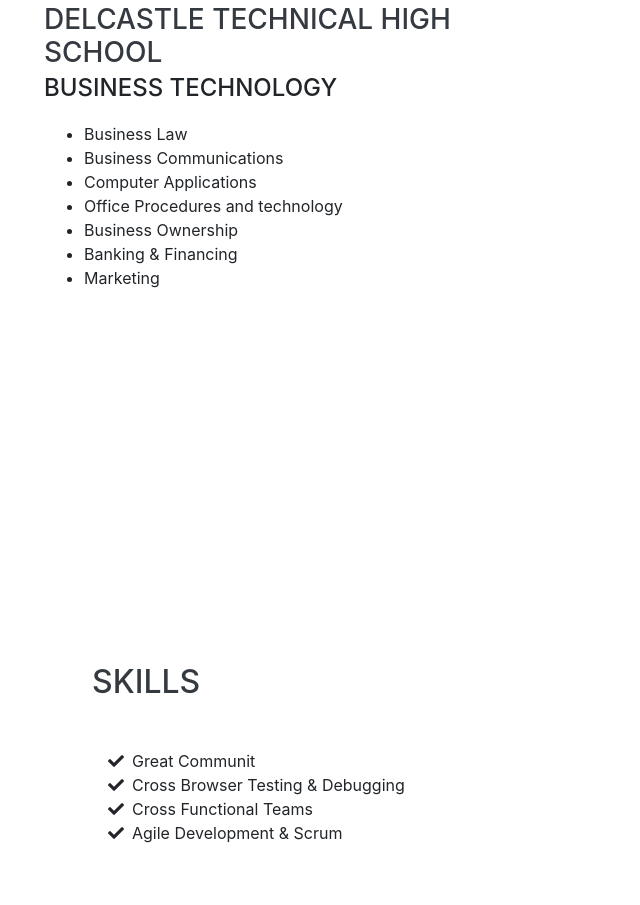
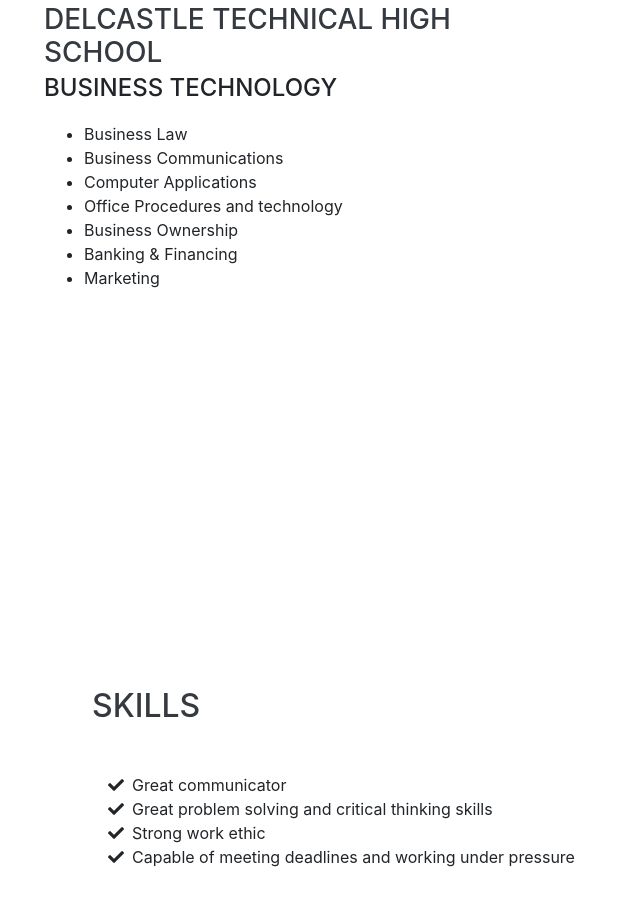
Before and after one commit to BigSwerv/Nafis-Resume, a website with bundled scripts: page index.html in a window 1280 px wide. Shown: the part 1757-2662 px from the top of the page, without its empty margins (324-964 px from the left). Built offline with nearby package versions, Linux system fonts and the light colour scheme; a web font is replaced by a local one.

Commit message:
'updates'

```diff
--- a/index.html
+++ b/index.html
@@ -60,7 +60,7 @@
             <h1 class="mb-0">Nafis
                 <span class="text-primary">Murray</span>
             </h1>
-            <div class="subheading mb-5">26 Bentley rd<</B> · New Castle, DE 19720 · (302) 444-2375 ·
+            <div class="subheading mb-5">26 Bentley rd </B> · New Castle, DE 19720 · (302) 444-2375 ·
                 <a href="NafisMurray05@gmail.com">NafisMurray05@gmail.com</a>
             </div>
             <p class="lead mb-5">I am currently a junior, who is a competitive athlete in basketball enrolled in Delcastle Technical High School. In my career area Business Technology I have learned to work efficiently in a professional work environment developing skills on how to be self-sufficient, time management, and trustworthy.
@@ -158,7 +158,7 @@
                 </div>
             </div>
 
-
+<br>
 
 
     <section class="resume-section p-3 p-lg-5 d-flex align-items-center" id="skills">
@@ -168,19 +168,19 @@
             <ul class="fa-ul mb-0">
                 <li>
                     <i class="fa-li fa fa-check"></i>
-                   Great Communit
+                    Great communicator
                 </li>
                 <li>
                     <i class="fa-li fa fa-check"></i>
-                    Cross Browser Testing &amp; Debugging
+                    Great problem solving and critical thinking skills
                 </li>
                 <li>
                     <i class="fa-li fa fa-check"></i>
-                    Cross Functional Teams
+                    Strong work ethic
                 </li>
                 <li>
                     <i class="fa-li fa fa-check"></i>
-                    Agile Development &amp; Scrum
+                    Capable of meeting deadlines and working under pressure
                 </li>
             </ul>
         </div>
```
